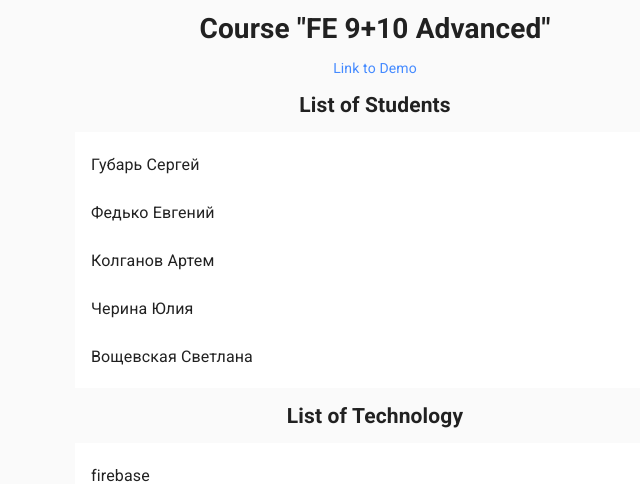
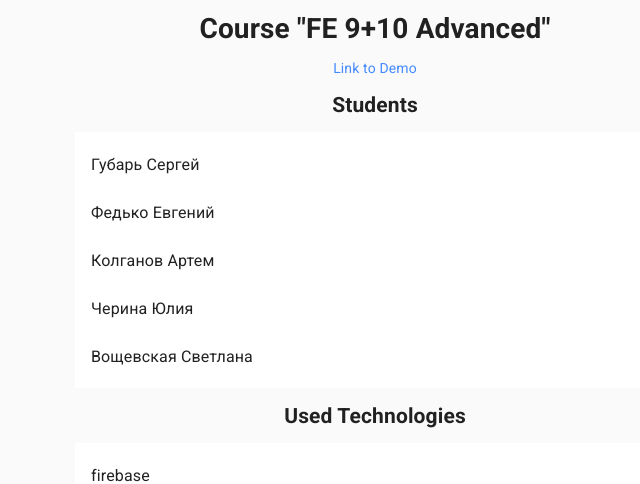
Before and after one commit to ratushnyak-k/goit-chaty, a Vue app: page / in a window 1280 px wide. Shown: the top 484 px of the page, without its empty margins (265-905 px from the left). Built offline with nearby package versions, Linux system fonts and the light colour scheme; no server answers; what vue-fragment, vuefire would draw is missing.

Commit message:
fix typo

```diff
--- a/src/views/home.vue
+++ b/src/views/home.vue
@@ -3,15 +3,15 @@
     <div class="form">
       <h1>Course "FE 9+10 Advanced"</h1>
       <router-link to="/sign-in">Link to Demo</router-link>
-      <h2>List of Students</h2>
+      <h2>Students</h2>
       <md-list class="md-list">
         <md-list-item class="md-list-item" v-for="item in students" :key="item">
           {{ item }}
         </md-list-item>
       </md-list>
-      <h2>List of Technology</h2>
+      <h2>Used Technologies</h2>
       <md-list class="md-list">
-        <md-list-item v-for="item in technology" :key="item">{{ item }}</md-list-item>
+        <md-list-item v-for="item in technologies" :key="item">{{ item }}</md-list-item>
       </md-list>
     </div>
   </div>
@@ -28,7 +28,7 @@ export default {
         'Черина Юлия',
         'Вощевская Светлана',
       ],
-      technology: [
+      technologies: [
         'firebase',
         'lodash',
         'vue',
```
